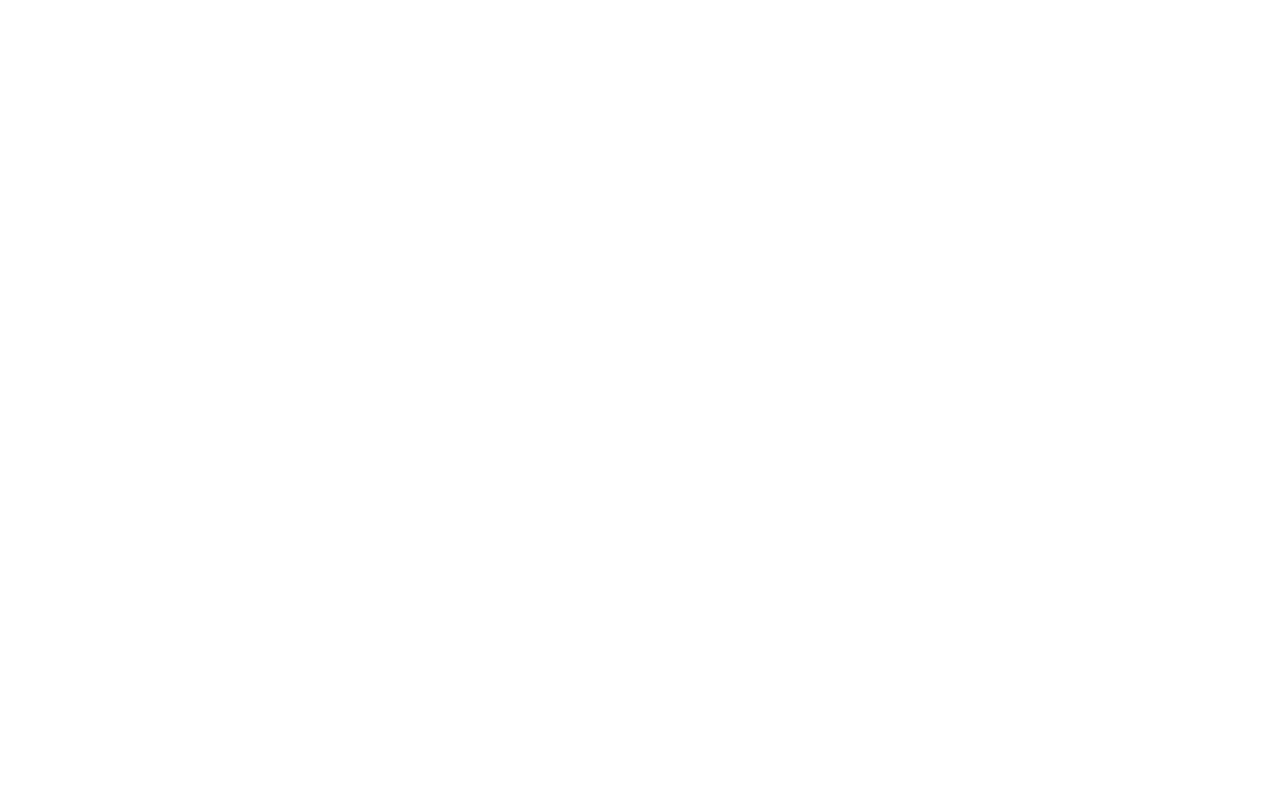
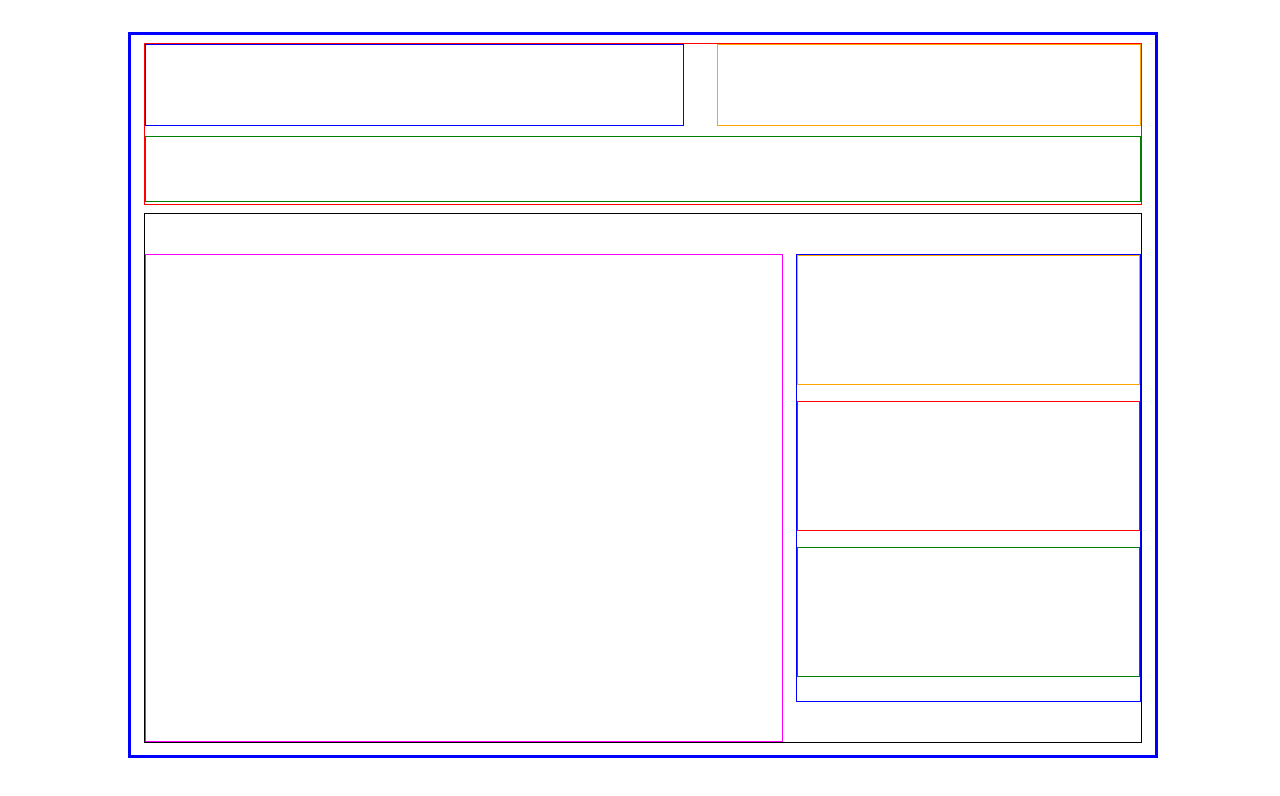
Before and after one commit to JcTheSavoir/rtt08-resume307_4, a plain HTML site: page index.html in a window 1280 px wide. Drawn offline with Linux system fonts and the light colour scheme.

Commit message:
Add basic wirefram of css for filling out later Structure of the resume to ensure that further work on the code can be done quickly and more efficently

```diff
--- a/index.html
+++ b/index.html
@@ -9,37 +9,65 @@
         <link rel="stylesheet" href="style.css">
     </head>
     <body>
+        <!-- container for entire page -->
+        <div class="indexContainer">
+            <!-- container for top section -->
+            <div class="ppiContainer">
+                <!-- Name title and picture container -->
+                <div class="headShotContainer">
+
+                </div>
+
+                <!-- Name, birthdate, address, phone, email, and website container -->
+                <div class="infoContainer">
+
+                </div>
+
+                <!--describe self/objective-->
+                <div class="descriptionContainer">
+
+                </div>
+
+            </div>
+
+            <!-- employment, education, skill container -->
+            <div class="allOtherContainer">
+
+                <!-- Employment and education container -->
+                <div class="empAndEduContainer">
+                    <div class="employmentContainer">
+
+                    </div>
+                    <div class="educationContainer">
+
+                    </div>
 
 
+                </div>
 
+                <!-- skills Container -->
+                <div class="skillsContainer">
 
+                    <!-- Programming Skills Container -->
+                    <div class="programContainer">
+                        <div class="programTitle"></div>
 
+                    </div>
 
+                    <!-- Graphic skills container -->
+                    <div class="graphicContainer">
+                        <div class="graphicTitle"></div>
 
+                    </div>
 
+                    <!-- Language Skills container -->
+                    <div class="languageContainer">
+                        <div class="languageTitle"></div>
 
-
-
-
-
-
-
-
-
-
-
-
-
-
-
-
-
-
-
-
-
-
-
+                    </div>
+                </div>
+            </div>
+        </div>
         <script src="app.js" async defer></script>
     </body>
 </html>
--- a/style.css
+++ b/style.css
@@ -0,0 +1,87 @@
+.indexContainer{
+width: 80vw;
+height:90vh;
+border: solid blue;
+margin: 4vh 10vw 0vh 10vw;
+}
+
+/* top section container */
+.ppiContainer{
+border: 1px solid red;
+margin: 1vh 1vw 1vh 1vw;
+height: 20vh;
+display: flex;
+flex-wrap: wrap;
+justify-content: space-between;
+}
+
+.headShotContainer{
+border: 1px solid blue;
+display: flex;
+width: 42vw;
+height: 10vh;
+/* margin: 0 1vw 0 0; */
+}
+
+.infoContainer{
+border: 1px solid orange;
+width: 33vw;
+height: 10vh;
+}
+
+.descriptionContainer{
+border: 1px solid green;
+width: 100vw;
+height: 8vh;
+margin: 1vh 0 0 0;
+}
+
+/* employment, education, skill container */
+.allOtherContainer{
+border: 1px solid black;
+margin: 1vh 1vw 1vh 1vw;
+height: 66vh;
+display: flex;
+}
+
+    /* Employment and education container */
+.empAndEduContainer{
+border: 1px solid magenta;
+margin: 5vh 1vw 0 0;
+width: 50vw;
+}
+
+    /*  Skills Container */
+.skillsContainer{
+border: 1px solid blue;
+width: 27vw;
+margin: 5vh 0 5vh 0;
+display: flex;
+flex-direction: column;
+justify-content: start;
+}
+
+        /* Programming Skills Container */
+.programContainer{
+border: 1px solid orange;
+margin: 0 0 2vh 0;
+height: 16vh;
+}
+
+        /* Graphic skills container */
+.graphicContainer{
+border: 1px solid red;
+margin: 0 0 2vh 0;
+height: 16vh;
+}
+
+        /* Language Skills Container */
+.languageContainer{
+border: 1px solid green;
+margin: 0 0 2vh 0;
+height: 16vh;
+}
+body{
+    margin: 0;
+    padding: 0;
+}
```
